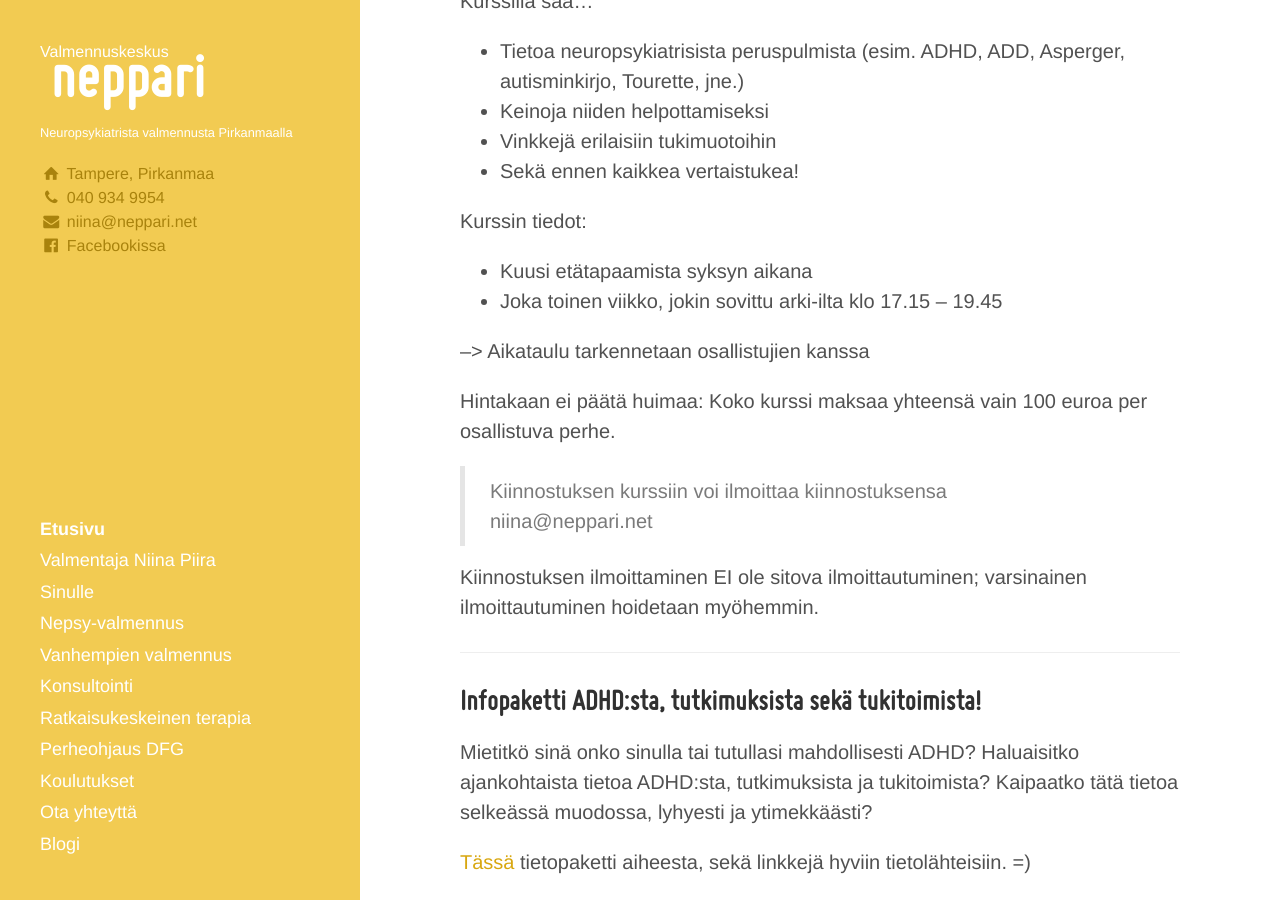
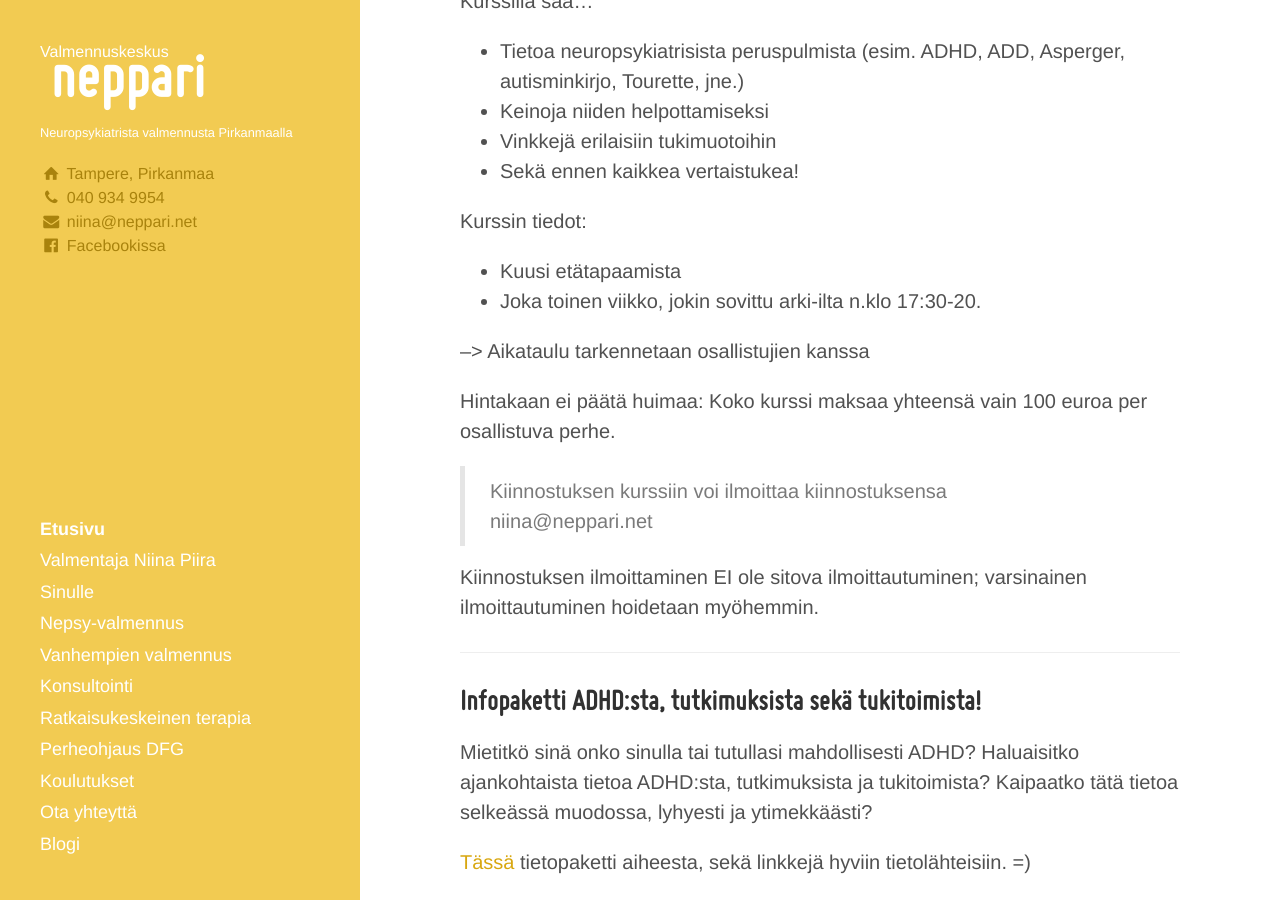
Before and after one commit to niinapiira/neppari.net, a Jekyll site: the page built from index.md, in a window 1280 px wide and 900 px high, scrolled down 2539 px. Built offline with Jekyll 4.4.1, drawn with Linux system fonts in a browser that asks for light colours.

Commit message:
Update index.md

```diff
--- a/index.md
+++ b/index.md
@@ -85,8 +85,8 @@ Kurssilla saa…
 
 Kurssin tiedot:
 
-- Kuusi etätapaamista syksyn aikana
-- Joka toinen viikko, jokin sovittu arki-ilta klo 17.15 – 19.45
+- Kuusi etätapaamista
+- Joka toinen viikko, jokin sovittu arki-ilta n.klo 17:30-20.
 
 --> Aikataulu tarkennetaan osallistujien kanssa
 
```
